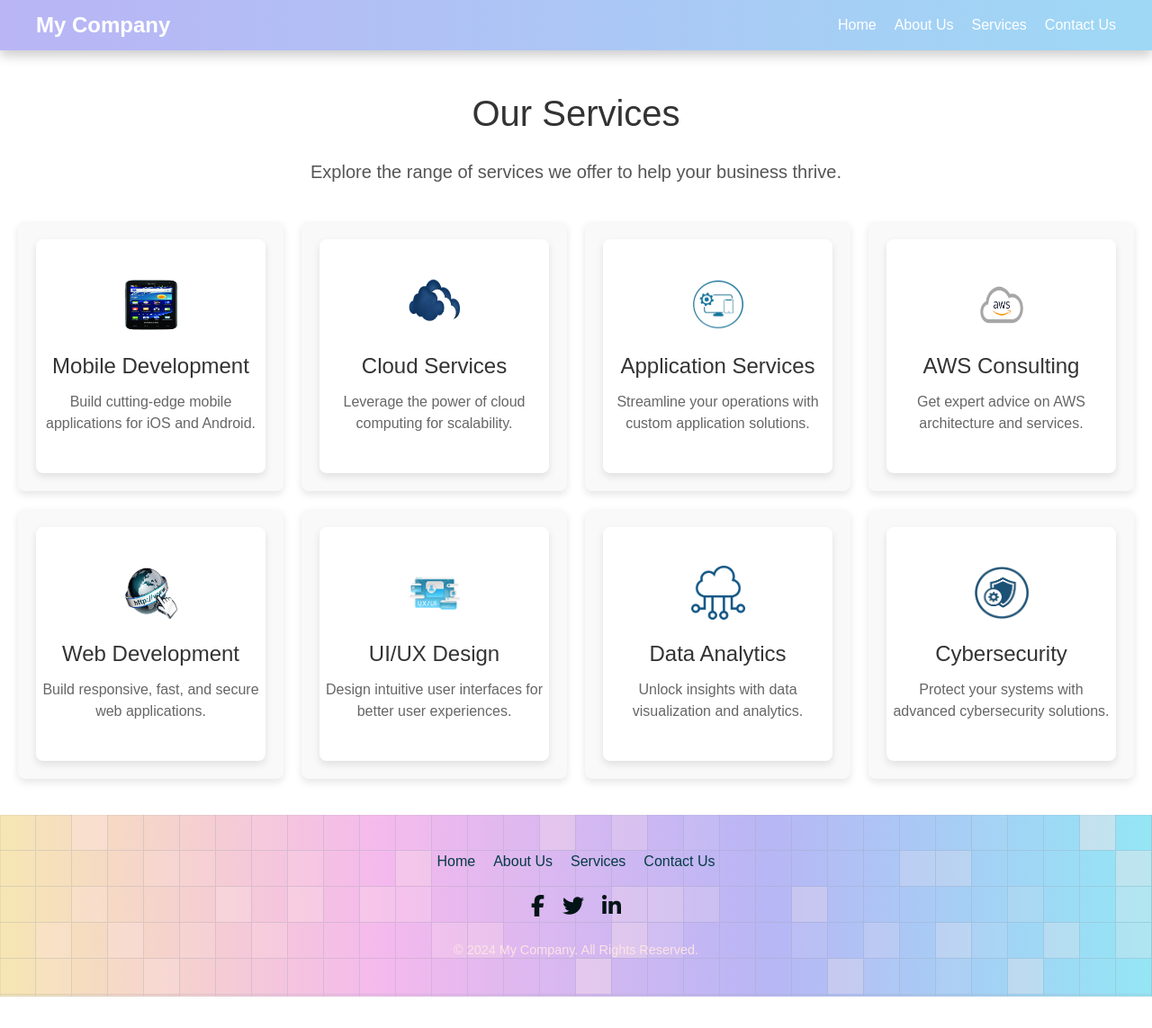
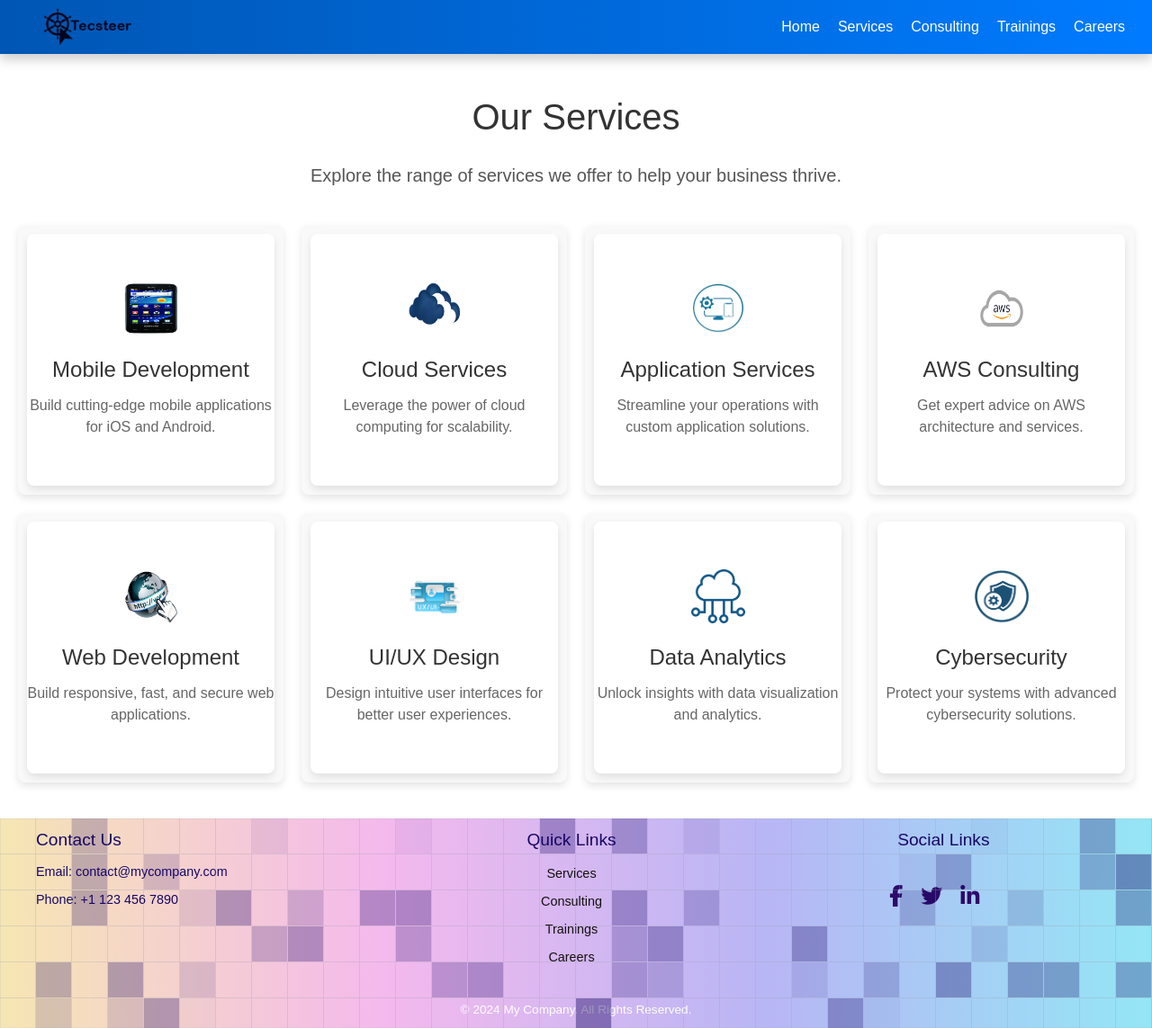
Before and after one commit to madhava43/tecsteer53, a Next.js app: page /services in a window 1280 px wide. Shown: the whole page at 90% size. Before the commit the page ends 1108 px from the top, so only its background shows below. Built offline with nearby package versions, Linux system fonts and the light colour scheme.

Commit message:
Initial commit with updated CSS and functionality

```diff
--- a/src/app/components/Footer.tsx
+++ b/src/app/components/Footer.tsx
@@ -14,41 +14,51 @@ const Footer = () => {
 
   return (
     <footer className={`${styles.footer} relative`}>
-      {/* Animated Grid Pattern */}
+      {/* Animated Grid Background */}
       <AnimatedGridPattern
         className="absolute inset-0 pointer-events-none"
         width={40}
         height={40}
         maxOpacity={0.3}
         numSquares={100}
-        duration={6}
+        duration={5}
       />
 
       {/* Footer Content */}
-      <div className="relative container mx-auto text-center z-10">
-        {/* Quick Links */}
-        <div className={styles.links}>
-          <Link href="/" className={styles.link}>
-            Home
-          </Link>
-          <Link href="/about" className={styles.link}>
-            About Us
-          </Link>
-          <Link href="/services" className={styles.link}>
-            Services
-          </Link>
-          <Link href="/contact" className={styles.link}>
-            Contact Us
-          </Link>
+      <div className={styles.footerContainer}>
+        {/* Contact Us Section */}
+        <div className={styles.contact}>
+          <h3>Contact Us</h3>
+          <p>Email: contact@mycompany.com</p>
+          <p>Phone: +1 123 456 7890</p>
         </div>
 
-        {/* Social Media Icons */}
-        <div className={styles.socialIcons}>
+        {/* Quick Links Section */}
+        <div className={styles.quickLinks}>
+          <h3>Quick Links</h3>
+          <ul>
+            <li>
+              <Link href="/services">Services</Link>
+            </li>
+            <li>
+              <Link href="/consulting">Consulting</Link>
+            </li>
+            <li>
+              <Link href="/trainings">Trainings</Link>
+            </li>
+            <li>
+              <Link href="/careers">Careers</Link>
+            </li>
+          </ul>
+        </div>
+
+        {/* Social Links Section */}
+        <div className={styles.socialLinks}>
+          <h3>Social Links</h3>
           <a
             href="https://facebook.com"
             target="_blank"
             rel="noopener noreferrer"
-            className={styles.icon}
           >
             <i className="fab fa-facebook-f"></i>
           </a>
@@ -56,7 +66,6 @@ const Footer = () => {
             href="https://twitter.com"
             target="_blank"
             rel="noopener noreferrer"
-            className={styles.icon}
           >
             <i className="fab fa-twitter"></i>
           </a>
@@ -64,15 +73,14 @@ const Footer = () => {
             href="https://linkedin.com"
             target="_blank"
             rel="noopener noreferrer"
-            className={styles.icon}
           >
             <i className="fab fa-linkedin-in"></i>
           </a>
         </div>
+      </div>
 
-        {/* Copyright Section */}
-        <p className={styles.copy}>© {year} My Company. All Rights Reserved.</p>
-      </div>
+      {/* Copyright Section */}
+      <p className={styles.copy}>© {year} My Company. All Rights Reserved.</p>
     </footer>
   );
 };
--- a/src/app/components/Navbar.tsx
+++ b/src/app/components/Navbar.tsx
@@ -32,7 +32,9 @@ const Navbar = () => {
   return (
     <nav className={styles.navbar}>
       <div className={styles.logo}>
-        <Link href="/">My Company</Link>
+        <Link href="/">
+          <img src="/logo.png" alt="Logo" className={styles.logoImage} />
+        </Link>
       </div>
 
       {/* Hamburger Button */}
@@ -52,22 +54,22 @@ const Navbar = () => {
               Home
             </Link>
           </li>
-          <li>
-            <Link href="/about" onClick={closeMenu}>
-              About Us
-            </Link>
-          </li>
           <li
             className={styles.dropdown}
             onMouseEnter={() => setDropdownOpen(true)} // Show dropdown on hover
-            onMouseLeave={() => setDropdownOpen(false)} // Hide dropdown when mouse leaves
+            onMouseLeave={() => setDropdownOpen(false)} // Hide dropdown on leave
           >
-            <span
-              className={styles.dropdownToggle}
-              onClick={() => setDropdownOpen(!dropdownOpen)}
-            >
-              Services
-            </span>
+            <Link href="/services" onClick={closeMenu}>
+              <span
+                className={styles.dropdownToggle}
+                onClick={(e) => {
+                  e.stopPropagation(); // Prevent triggering dropdown toggle
+                  closeMenu(); // Close menu if mobile
+                }}
+              >
+                Services
+              </span>
+            </Link>
             {dropdownOpen && (
               <ul className={styles.dropdownMenu}>
                 {services.map((service, index) => (
@@ -81,8 +83,18 @@ const Navbar = () => {
             )}
           </li>
           <li>
-            <Link href="/contact" onClick={closeMenu}>
-              Contact Us
+            <Link href="/consulting" onClick={closeMenu}>
+              Consulting
+            </Link>
+          </li>
+          <li>
+            <Link href="/trainings" onClick={closeMenu}>
+              Trainings
+            </Link>
+          </li>
+          <li>
+            <Link href="/careers" onClick={closeMenu}>
+              Careers
             </Link>
           </li>
         </ul>
--- a/src/app/styles/Footer.module.css
+++ b/src/app/styles/Footer.module.css
@@ -1,61 +1,120 @@
 /* Footer Styles */
 .footer {
   position: relative;
-    padding: 40px 20px;
-    text-align: center;
+  padding: 10px 10px;
   background: linear-gradient(270deg, #94e6f5, #b8b6f5, #f4b9ed, #f6e6b3);
-    color: #fce4e4;
+  color: #170664;
   overflow: hidden;
 }
 
-  /* Quick Links */
-  .links {
-    margin-bottom: 20px;
+/* Footer Flexbox Layout */
+.footerContainer {
+  display: flex;
+  justify-content: space-between;
+  align-items: flex-start; /* Aligns items to the top */
+  max-width: 1200px;
+  margin: 0 auto;
 }
 
-  .link {
-    color: #043b46;
-    margin: 0 10px;
+/* Contact Section */
+.contact {
+  flex: 1;
+  text-align: left;
+  padding-right: 20px;
+
+}
+
+.contact h3 {
+  font-size: 1.2rem;
+  margin-bottom: 10px;
+}
+
+.contact p {
+  font-size: 0.9rem;
+  margin: 10px 0;
+}
+
+/* Quick Links Section */
+.quickLinks {
+  flex: 1;
+  text-align: center;
+}
+
+.quickLinks h3 {
+  font-size: 1.2rem;
+  margin-bottom: 10px;
+}
+
+.quickLinks ul {
+  list-style: none;
+  padding: 0;
+  margin: 0;
+}
+
+.quickLinks li {
+  margin-bottom: 7px;
+}
+
+.quickLinks a {
   text-decoration: none;
-    font-weight: 500;
+  color: #131111;
+  font-size: 0.9rem;
   transition: color 0.3s ease;
 }
 
-  .link:hover {
-    color: #390333;
+.quickLinks a:hover {
+  color: #0ebbdd;
 }
 
-  /* Social Media Icons */
-  .socialIcons {
-    display: flex;
-    justify-content: center;
-    gap: 20px;
-    margin-bottom: 20px;
+/* Social Links Section */
+.socialLinks {
+  flex: 1;
+  text-align: center;
+  padding-left: 30px;
 }
 
-  .icon {
+.socialLinks h3 {
+  font-size: 1.2rem;
+  margin-bottom: 30px;
+}
+
+.socialLinks a {
   font-size: 1.5rem;
-    color: #011316;
+  color: #2d0a69;
+  margin-right: 20px;
   transition: transform 0.3s ease, color 0.3s ease;
 }
 
-  .icon:hover {
+.socialLinks a:hover {
   transform: scale(1.1);
-    color: #f55ee3;
+  color: #1e031b;
 }
 
 /* Copyright Section */
 .copy {
-    margin-top: 20px;
-    font-size: 0.9rem;
+  margin-top: 30px;
+  text-align: center;
+  font-size: 0.85rem;
+  color: #fff;
 }
 
 /* Responsive Styling */
 @media (max-width: 768px) {
-    .links {
-      margin-bottom: 15px;
+  .footerContainer {
+    flex-direction: column;
+    align-items: center;
+    text-align: center;
   }
-    .icon {
-      font-size: 1.2rem;
+
+  .contact,
+  .quickLinks,
+  .socialLinks {
+    text-align: center;
+    padding: 0;
+    margin-bottom: 20px;
+  }
+
+  .socialLinks a {
+    margin: 5px;
   }
 }
--- a/src/app/styles/Home.module.css
+++ b/src/app/styles/Home.module.css
@@ -101,7 +101,7 @@
   animation: fadeIn 1.2s ease-in-out;
 }
 
-.paragraph, .description {
+.paragraph {
   font-size: 1.125rem;
   color: #555;
   line-height: 1.8;
@@ -111,10 +111,8 @@
 
 .link {
   display: inline-block;
-  text-align: center;
   color: #0070f3;
   font-weight: bold;
-  font-size: 1.125rem;
   text-decoration: none;
   margin-top: 20px;
   transition: color 0.3s ease;
@@ -133,75 +131,7 @@
   animation: fadeInUp 1s ease-in-out;
 }
 
-/* Card Styles */
-.card {
-  background: linear-gradient(145deg, #f9f9f9, #ffffff);
-  padding: 20px;
-  border-radius: 8px;
-  text-align: center;
-  box-shadow: 0 4px 8px rgba(0, 0, 0, 0.1);
-  transition: transform 0.9s ease, box-shadow 0.3s ease;
-}
-
-.card:hover {
-  transform: translateY(-5px) scale(1.03);
-  box-shadow: 0 6px 12px rgba(0, 0, 0, 0.15);
-}
-
-.icon {
-  width: 70px;
-  height: 70px;
-  margin-bottom: 20px;
-  opacity: 0.8;
-  transition: opacity 0.3s ease, transform 10s linear infinite;
-  animation: rotate 9s linear infinite;
-}
-
-.card:hover .icon {
-  opacity: 1;
-  transform: scale(1.1);
-}
-
-.cardTitle {
-  font-size: 1.5rem;
-  color: #333;
-  margin-bottom: 10px;
-}
-
-.cardDescription {
-  font-size: 1rem;
-  color: #666;
-}
-
-/* Icon Cloud Container for Hero Section */
-.iconCloudContainer {
-  position: absolute;
-  top: 0;
-  left: 50%;
-  transform: translateX(-50%);
-  width: 100%;
-  height: 100%;
-  z-index: 0;
-  animation: fadeIn 1.5s ease-in-out;
-}
-
-/* Animations */
-@keyframes fadeIn {
-  0% { opacity: 0; }
-  100% { opacity: 1; }
-}
-
-@keyframes fadeInUp {
-  0% { opacity: 0; transform: translateY(20px); }
-  100% { opacity: 1; transform: translateY(0); }
-}
-
-@keyframes rotate {
-  0% { transform: rotate(0deg); }
-  100% { transform: rotate(360deg); }
-}
-
-/* Service Card Flip Effect */
+/* Service Card Styles */
 .cardWrapper {
   perspective: 1000px;
 }
@@ -212,6 +142,15 @@
   height: 300px;
   transform-style: preserve-3d;
   transition: transform 0.6s ease-in-out;
+  background: linear-gradient(145deg, #f9f9f9, #64d5e9);
+  border-radius: 8px;
+  text-align: center;
+  box-shadow: 0 4px 8px rgba(0, 0, 0, 0.1);
+}
+
+.card:hover {
+  transform: translateY(-5px) scale(1.03);
+  box-shadow: 0 6px 12px rgba(0, 0, 0, 0.15);
 }
 
 .cardInner {
@@ -219,7 +158,7 @@
   width: 100%;
   height: 100%;
   transform-style: preserve-3d;
-  transition: transform 0.10s ease-in-out;
+  transition: transform 0.6s ease-in-out;
 }
 
 .card:hover .cardInner {
@@ -244,7 +183,7 @@
 }
 
 .cardBack {
-  background-color: #ffffff;
+  background-color: #a8d0f5;
   transform: rotateY(180deg);
   display: flex;
   flex-direction: column;
@@ -253,17 +192,93 @@
   padding: 20px;
 }
 
+.icon {
+  width: 70px;
+  height: 70px;
+  margin-bottom: 20px;
+  opacity: 0.8;
+  transition: opacity 0.3s ease, transform 0.3s ease;
+}
+
+.card:hover .icon {
+  opacity: 1;
+  transform: scale(1.1);
+}
+
+.cardTitle {
+  font-size: 1.5rem;
+  color: #333;
+  margin-bottom: 10px;
+}
+
+.cardDescription {
+  font-size: 1rem;
+  color: #666;
+}
+
 .cardButton {
-  background-color: #0070f3;
+  background-color: #32074e;
   color: white;
   border: none;
   border-radius: 5px;
   padding: 10px 20px;
   font-size: 1rem;
   cursor: pointer;
-  transition: background-color 0.10s ease;
+  transition: background-color 0.1s ease;
 }
 
 .cardButton:hover {
-  background-color: #005bb5;
+  background-color: #0d7ae7;
 }
+
+/* Animations */
+@keyframes fadeIn {
+  0% { opacity: 0; }
+  100% { opacity: 1; }
+}
+
+@keyframes fadeInUp {
+  0% { opacity: 0; transform: translateY(20px); }
+  100% { opacity: 1; transform: translateY(0); }
+}
+
+/* Slider Section */
+.slidesContainer {
+  position: relative;
+  height: 100%;
+  display: flex;
+  align-items: center;
+  justify-content: center;
+}
+
+.slides {
+  display: flex;
+  transition: transform 1s ease-in-out;
+}
+
+.slide {
+  flex: 0 0 100%;
+  text-align: center;
+}
+
+/* Navigation Buttons for Slides */
+.navButtonLeft, .navButtonRight {
+  position: absolute;
+  top: 50%;
+  transform: translateY(-50%);
+  background-color: rgba(0, 0, 0, 0.5);
+  color: #fff;
+  border: none;
+  border-radius: 50%;
+  padding: 10px;
+  cursor: pointer;
+  z-index: 1;
+}
+
+.navButtonLeft {
+  left: 10px;
+}
+
+.navButtonRight {
+  right: 10px;
+}
--- a/src/app/styles/Navbar.module.css
+++ b/src/app/styles/Navbar.module.css
@@ -1,15 +1,12 @@
-/* Navbar Styles with Gradient Animation */
 .navbar {
-    position: relative;
+  position: relative; /* Make the navbar fixed at the top */
   top: 0;
   width: 100%;
   display: flex;
   align-items: center;
   justify-content: space-between;
-    padding: 10px 40px;
-    background: linear-gradient(270deg, #94e6f5, #b8b6f5, #f4b9ed, #f6e6b3);
-    background-size: 400% 400%;
-    animation: gradientBG 10s ease infinite;
+  padding: 5px 30px;
+  background: linear-gradient(270deg, #007BFF, #0056b3); /* Blue gradient */
   z-index: 1000;
   font-size: 1rem;
   color: #fff;
@@ -27,6 +24,18 @@
   font-weight: bold;
   color: #fff;
   text-decoration: none;
+}
+
+/* Logo with Image */
+.logo {
+  display: flex;
+  align-items: center;
+}
+
+.logoImage {
+  height: 50px; /* Adjust size as needed */
+  width: auto;
+  cursor: pointer;
 }
 
 /* Nav Links */
@@ -49,7 +58,7 @@
 }
 
 .navLinks a:hover {
-    color: #f890ec;
+  color: #ffdd00; /* Add hover effect with yellow color */
 }
 
 /* Dropdown Menu */
@@ -129,7 +138,6 @@
       display: block; /* Show hamburger button on smaller screens */
   }
 
-
   .navLinks {
       display: none;
       flex-direction: column;
--- a/src/app/styles/Services.module.css
+++ b/src/app/styles/Services.module.css
@@ -24,7 +24,7 @@
 
   .card {
     background-color: #f9f9f9;
-    padding: 20px;
+    padding: 10px;
     border-radius: 8px;
     box-shadow: 0 4px 8px rgba(0, 0, 0, 0.1);
     text-align: center;
```
Also changed, not shown: src/app/page.tsx (+67 -48 lines), public/logo.png (added). Lines whose indentation alone changed are shown as unchanged.
